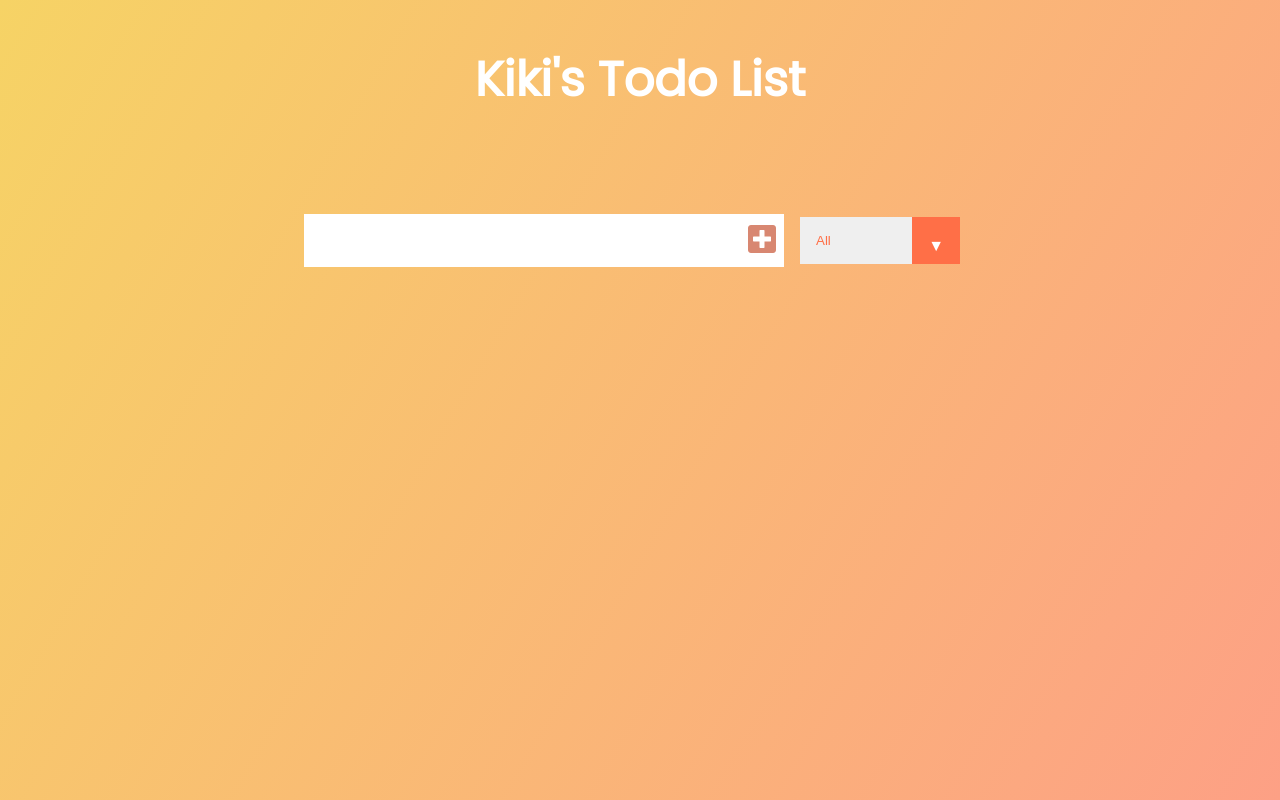
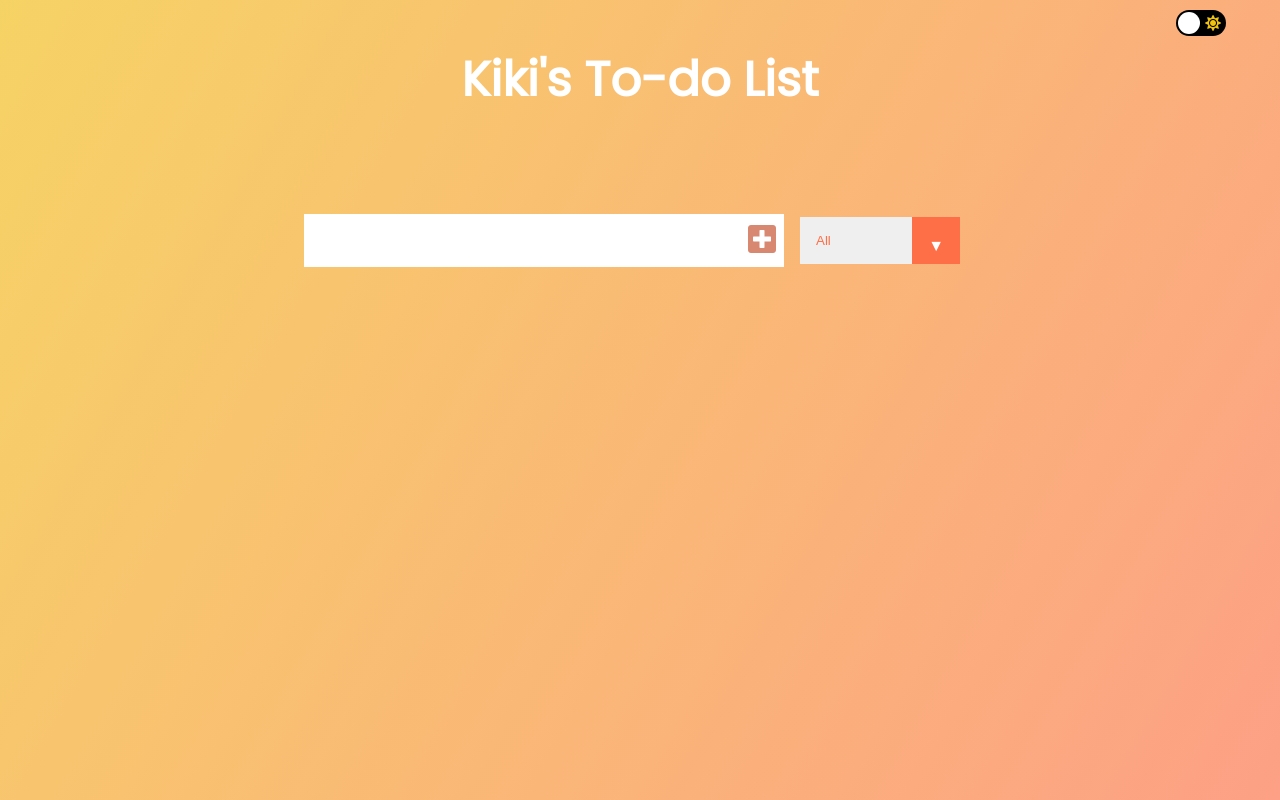
Before and after one commit to KikiCheung/to-do-list-app, a plain HTML site: page index.html in a window 1280 px wide. Drawn offline with Linux system fonts and the light colour scheme.

Commit message:
add dark mode

```diff
--- a/index.html
+++ b/index.html
@@ -17,8 +17,16 @@
     <title>To Do List</title>
   </head>
   <body>
+    <aside class="dark-mode-switch">
+      <input type="checkbox" class="checkbox" id="checkbox" />
+      <label for="checkbox">
+        <i class="fas fa-moon"></i>
+        <i class="fas fa-sun"></i>
+        <div class="ball"></div>
+      </label>
+    </aside>
     <header>
-      <h1>Kiki's Todo List</h1>
+      <h1 class="inverted">Kiki's To-do List</h1>
     </header>
     <form>
       <input type="text" class="to-do-input" />
--- a/script.js
+++ b/script.js
@@ -140,3 +140,13 @@ function removeLocalTodos(todo) {
   todos.splice(todos.indexOf(todoIndex), 1);
   localStorage.setItem("todos", JSON.stringify(todos));
 }
+
+//create darkmode
+
+const checkbox = document.getElementById("checkbox");
+checkbox.addEventListener("change", () => {
+  document.documentElement.classList.toggle("dark-mode");
+  document.querySelectorAll(".inverted").forEach((result) => {
+    result.classList.toggle("invert");
+  });
+});
--- a/styles.css
+++ b/styles.css
@@ -137,3 +137,61 @@ select {
   background: white;
   color: #ff6f47;
 }
+
+/*dark-mode*/
+
+.dark-mode-switch {
+  display: flex;
+  justify-content: flex-end;
+  position: fixed;
+  width: 95%;
+  margin: 10px;
+}
+
+.checkbox {
+  opacity: 0;
+  position: absolute;
+}
+
+label {
+  background-color: black;
+  height: 26px;
+  width: 50px;
+  display: flex;
+  align-items: center;
+  justify-content: space-between;
+  border-radius: 50vw; /*50px*/
+  position: relative;
+  padding: 5px;
+  font-size: medium;
+}
+
+.ball {
+  height: 22px;
+  width: 22px;
+  background-color: white;
+  position: absolute;
+  top: 2px;
+  left: 2px;
+  border-radius: 50%;
+  transition: transform 0.2s linear;
+}
+
+.checkbox:checked + label .ball {
+  transform: translateX(24px);
+}
+
+.fa-moon {
+  color: #f1c48f;
+}
+.fa-sun {
+  color: #f1c40f;
+}
+
+.dark-mode {
+  filter: invert(100%); /*filter: invert(1) hue-rotate(180deg)*/
+}
+
+.invert {
+  filter: invert(100%);
+}
```
